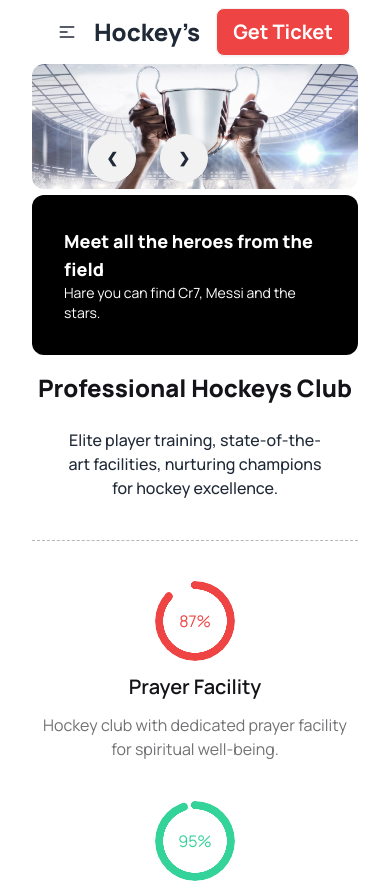
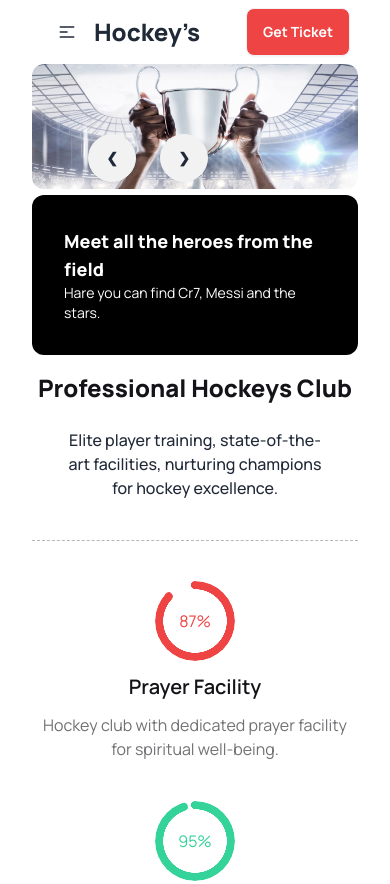
Before and after one commit to Biplob-1/programming-hero-B9A3-tailwind, a plain HTML site: page index.html in a window 390 px wide. Shown: the top 884 px of the page. Drawn offline with nearby package versions, Linux system fonts and the light colour scheme.

Commit message:
all section responsive done

```diff
--- a/index.html
+++ b/index.html
@@ -116,7 +116,7 @@
               </svg>
             </button>
 
-            <a class="btn text-white text-xl font-bold  bg-red-500 rounded-lg">Get Ticket</a>
+            <a class="btn text-white lg:text-xl font-bold  bg-red-500 rounded-lg">Get Ticket</a>
           </div>
         </div>
       </nav>
```
